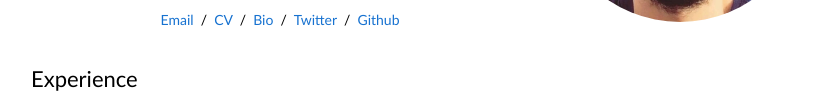
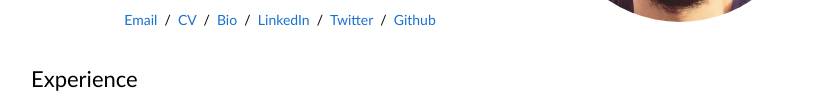
Before and after one commit to Aethelios/aethelios.github.io, a plain HTML site: page index.html in a window 1280 px wide. Shown: the part 279-380 px from the top of the page, without its empty margins (212-1051 px from the left). Drawn offline with Linux system fonts and the light colour scheme.

Commit message:
Update index.html

```diff
--- a/index.html
+++ b/index.html
@@ -30,6 +30,7 @@
                   <a href="mailto:mghorbali3@gmail.com">Email</a> &nbsp;/&nbsp;
                   <a href="data/MohamedAmineGhorbali-cv.pdf">CV</a> &nbsp;/&nbsp;
                   <a href="data/MohamedAmineGhorbali-bio.txt">Bio</a> &nbsp;/&nbsp;
+		  <a href="https://www.linkedin.com/in/mohamedamineghorbali/">LinkedIn</a> &nbsp;/&nbsp;
                   <a href="https://x.com/TheMohamedAmine">Twitter</a> &nbsp;/&nbsp;
                   <a href="https://github.com/Aethelios">Github</a>
                 </p>
```
